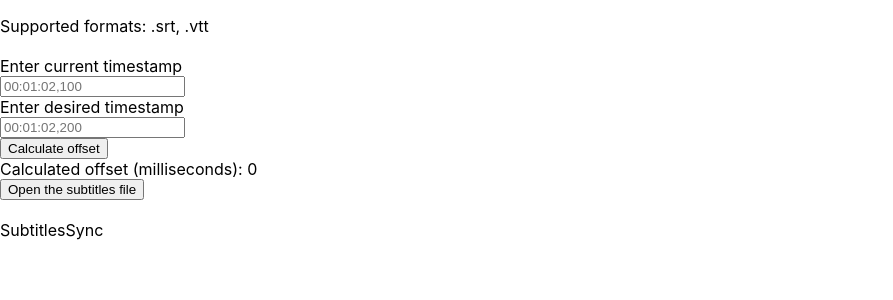
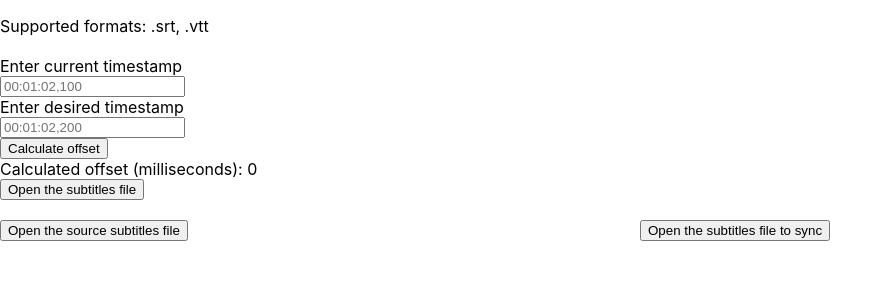
Before and after one commit to Desteel/Subtitles-time-shift, a React (Create React App) app: page / in a window 1280 px wide. Shown: the top 300 px of the page, without its empty margins (0-893 px from the left). Built offline with nearby package versions, Linux system fonts and the light colour scheme.

Commit message:
Initial subtitles render

```diff
--- a/package.json
+++ b/package.json
@@ -10,6 +10,7 @@
     "@types/node": "^16.18.68",
     "@types/react": "^18.2.46",
     "@types/react-dom": "^18.2.18",
+    "classnames": "^2.5.1",
     "react": "^18.2.0",
     "react-dom": "^18.2.0",
     "react-scripts": "5.0.1",
--- a/src/SubtitlesUtils/ShiftTimestamp/ShiftTimestamp.tsx
+++ b/src/SubtitlesUtils/ShiftTimestamp/ShiftTimestamp.tsx
@@ -1,33 +1,18 @@
 import { getFileExtension, hasKeyIn, saveToFile } from '../../helpers';
 import { Button } from '../../components/Button';
 import { OffsetControl } from './OffsetControl';
-import { SUBTITLES_FILE_EXTENSIONS, SUBTITLES_MIME_TYPE } from '../constants';
+import { OPEN_FILE_PICKER_OPTIONS, PICKER_OPTIONS, SUBTITLES_FILE_EXTENSIONS } from '../constants';
 import { useTextBlob, useOpenTextFile } from '../hooks';
 import { OffsetCalculator } from './OffsetCalculator';
 import { useState } from 'react';
 import { getSRTWithUpdatedOffset, getVTTWithUpdatedOffset } from './subtitles';
-
-const PICKER_OPTIONS: FilePickerOptions = {
-  types: [
-    {
-      accept: {
-        [SUBTITLES_MIME_TYPE]: [`.${SUBTITLES_FILE_EXTENSIONS.SRT}`, `.${SUBTITLES_FILE_EXTENSIONS.VTT}`],
-      },
-    },
-  ],
-  excludeAcceptAllOption: true,
-};
-
-const OPEN_FILE_PICKER_OPTIONS: OpenFilePickerOptions = {
-  ...PICKER_OPTIONS,
-  multiple: false,
-};
 
 const SUBTITLES_OFFSET_UPDATERS = {
   [SUBTITLES_FILE_EXTENSIONS.SRT]: getSRTWithUpdatedOffset,
   [SUBTITLES_FILE_EXTENSIONS.VTT]: getVTTWithUpdatedOffset,
 } as const;
 
+// TODO: Add extensions guard
 function getOffsetUpdater(fileExtension: string) {
   if (!hasKeyIn(SUBTITLES_OFFSET_UPDATERS, fileExtension)) {
     throw new Error(`Invalid file extension: '${fileExtension}'.
--- /dev/null
+++ b/src/SubtitlesUtils/SubtitlesSync/SubtitlesSync.css
@@ -0,0 +1,9 @@
+.container {
+  display: grid;
+  grid-template-columns: repeat(2, 1fr);
+}
+
+.editorInput {
+  display: block;
+  width: 100%;
+}
--- a/src/SubtitlesUtils/SubtitlesSync/SubtitlesSync.tsx
+++ b/src/SubtitlesUtils/SubtitlesSync/SubtitlesSync.tsx
@@ -1,7 +1,83 @@
+import { Button } from '../../components/Button';
+import { getFileExtension } from '../../helpers';
+import { OPEN_FILE_PICKER_OPTIONS, SUBTITLES_FILE_EXTENSIONS, SUBTITLES_MIME_TYPE } from '../constants';
+import { useOpenTextFile } from '../hooks';
+import cn from 'classnames';
+import './SubtitlesSync.css';
+
 export type SubtitlesSyncProps = Partial<{
   className: string;
 }>;
 
+// TODO: fix `Cannot find name 'FileExtension'.`
+function createPickerOptions({ fileExtension }: { fileExtension: `.${string}` }): FilePickerOptions {
+  return {
+    ...OPEN_FILE_PICKER_OPTIONS,
+    types: [
+      {
+        accept: {
+          [SUBTITLES_MIME_TYPE]: fileExtension,
+        },
+      },
+    ],
+  };
+}
+
+export function SubtitlesSection({
+  buttonText,
+  content,
+  onClick,
+}: {
+  buttonText: string;
+  onClick: () => void;
+  content?: string;
+  disabled?: boolean;
+}) {
+  const splittedText = content?.split(/\n/g);
+
+  return (
+    <div>
+      <Button onClick={onClick}>{buttonText}</Button>
+
+      {splittedText ? (
+        <div>
+          {splittedText.map((line, index) => {
+            if (!line) return <br />;
+            return <div key={index}>{line}</div>;
+          })}
+        </div>
+      ) : null}
+    </div>
+  );
+}
+
+// TODO: Add extensions guard
+export const subtitlesFileExtensions = new Set<string>(Object.values(SUBTITLES_FILE_EXTENSIONS));
+
 export function SubtitlesSync({ className }: SubtitlesSyncProps) {
-  return <div className={className}>SubtitlesSync</div>;
+  const { file: sourceFile, text: sourceText, openFile: openSourceFile } = useOpenTextFile();
+  const { file: syncFile, text: syncText, openFile: openSyncFile } = useOpenTextFile();
+
+  const openSubtitlesSource = () => {
+    openSourceFile(OPEN_FILE_PICKER_OPTIONS);
+  };
+
+  const openSubtitlesToSync = () => {
+    if (!sourceFile) return;
+
+    const fileExtension = getFileExtension(sourceFile.name);
+
+    if (!subtitlesFileExtensions.has(fileExtension)) {
+      throw new Error(`Invalid file extension: '${fileExtension}'.
+      Available extensions: ${Object.values(SUBTITLES_FILE_EXTENSIONS).toString()}`);
+    }
+    openSyncFile(createPickerOptions({ fileExtension: `.${fileExtension}` }));
+  };
+
+  return (
+    <div className={cn('container', className)}>
+      <SubtitlesSection buttonText="Open the source subtitles file" content={sourceText} onClick={openSubtitlesSource} />
+      <SubtitlesSection buttonText="Open the subtitles file to sync" content={syncText} onClick={openSubtitlesToSync} disabled={!sourceFile} />
+    </div>
+  );
 }
--- a/src/SubtitlesUtils/constants.ts
+++ b/src/SubtitlesUtils/constants.ts
@@ -4,3 +4,19 @@ export const SUBTITLES_FILE_EXTENSIONS = {
   SRT: 'srt',
   VTT: 'vtt',
 } as const;
+
+export const PICKER_OPTIONS: FilePickerOptions = {
+  types: [
+    {
+      accept: {
+        [SUBTITLES_MIME_TYPE]: [`.${SUBTITLES_FILE_EXTENSIONS.SRT}`, `.${SUBTITLES_FILE_EXTENSIONS.VTT}`],
+      },
+    },
+  ],
+  excludeAcceptAllOption: true,
+};
+
+export const OPEN_FILE_PICKER_OPTIONS: OpenFilePickerOptions = {
+  ...PICKER_OPTIONS,
+  multiple: false,
+};
--- a/src/components/Button/Button.tsx
+++ b/src/components/Button/Button.tsx
@@ -4,12 +4,13 @@ import './Button.css';
 export type ButtonProps = {
   onClick: () => void;
 } & Partial<{
+  disabled: boolean;
   children: ReactNode;
 }>;
 
-export function Button({ children, onClick }: ButtonProps) {
+export function Button({ children, disabled, onClick }: ButtonProps) {
   return (
-    <button onClick={onClick} className="button">
+    <button onClick={onClick} className="button" disabled={disabled}>
       {children}
     </button>
   );
```
Also changed, not shown: 1 other file (tests, documents, lock files or other folders).
